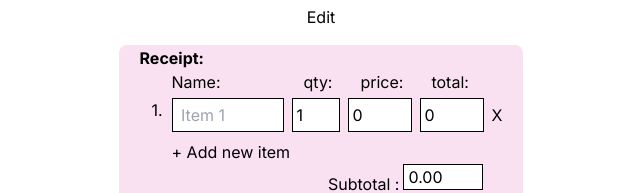
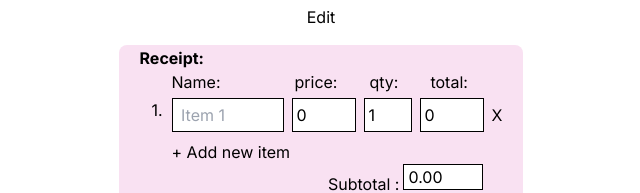
Before and after one commit to hasifjasmi/bs, a Next.js app: page /receipt in a window 1280 px wide. Shown: the part 189-382 px from the top of the page, without its empty margins (319-959 px from the left). Built offline with nearby package versions, Linux system fonts and the light colour scheme.

Commit message:
changed position of butttons

```diff
--- a/app/InputItems.jsx
+++ b/app/InputItems.jsx
@@ -22,6 +22,16 @@ export default function InputItems({
           value={name}
           onChange={(e) => onChange(e, index)}
         />
+
+        <input
+          className="border border-black p-1 w-16 text-left"
+          placeholder={" price"}
+          type="number"
+          id={item}
+          name="price"
+          value={price}
+          onChange={(e) => onChange(e, index)}
+        />
         <input
           className="border border-black p-1 w-12"
           placeholder={" qty"}
@@ -29,15 +39,6 @@ export default function InputItems({
           id={item}
           name="qty"
           value={qty}
-          onChange={(e) => onChange(e, index)}
-        />
-        <input
-          className="border border-black p-1 w-16 text-left"
-          placeholder={" price"}
-          type="number"
-          id={item}
-          name="price"
-          value={price}
           onChange={(e) => onChange(e, index)}
         />
         <input
--- a/app/page.jsx
+++ b/app/page.jsx
@@ -87,16 +87,6 @@ export default function Home() {
           </div>
         </form>
       </div>
-      <ul type="1">
-        {formValues.map(
-          (obj, index) =>
-            obj.value && (
-              <li key={index}>
-                {index + 1}. {obj.value}
-              </li>
-            )
-        )}
-      </ul>
     </main>
   );
 }
--- a/app/receipt/page.jsx
+++ b/app/receipt/page.jsx
@@ -141,9 +141,9 @@ export default function receipt() {
         </h2>
         <div className="flex flex-row right-3 gap-2 pb-1">
           <label className="pl-8"> Name:</label>
-          <label className="pl-[75px]"> qty:</label>
-          <label className="pl-5"> price:</label>
-          <label className="pl-5"> total:</label>
+          <label className="pl-[66px]">price:</label>
+          <label className="pl-6"> qty:</label>
+          <label className="pl-6"> total:</label>
         </div>
         {items.map((obj, index) => (
           <InputItems
--- a/app/select/page.jsx
+++ b/app/select/page.jsx
@@ -78,10 +78,10 @@ export default function Select() {
           totalPrice +
           Number(item.total) / Number(receipt.item[item.id].sharedby);
       });
-      console.log("Total Price: " + persons.name + " " + totalPrice);
+      // console.log("Total Price: " + persons.name + " " + totalPrice);
       persons.total = Number(totalPrice);
     });
-    console.log(persons.total);
+    // console.log(persons.total);
     handleTotal();
   };
   const setCurrentPersontoArr = () => {
@@ -92,20 +92,16 @@ export default function Select() {
       setPersons(newPerson); // set array
       for (let x in curr.items) {
         receipt.item[curr.items[x].id].sharedby++; // update sharedby for receipt array
-        // setReceipt({
-        //   ...receipt.item[curr.items[x].id],
-        //   sharedby: receipt.item[curr.items[x].id].sharedby + 1,
-        // })
 
         // setReceipt({
         //   ...receipt,
         //   item: receipt.item.map((item) =>
-        //     item.id === curr.items[x].id
+        //     Number(item.id) == Number(curr.items[x].id)
         //       ? { ...item, sharedby: item.sharedby + 1 }
         //       : item
         //   ),
         // });
-        // console.log(receipt.item[curr.items[x].id].sharedby);
+        console.log(Number(curr.items[x].id));
       }
     } catch (error) {}
     setDisplaySelected([]);
@@ -222,7 +218,7 @@ export default function Select() {
                   {parseFloat(
                     ite.total / receipt.item[ite.id].sharedby
                   ).toFixed(2)}
-                  {console.log(ite)}
+                  {/* {console.log(ite)} */}
                 </li>
               ))}
               <li>&nbsp;&nbsp;&nbsp;&nbsp;Tax: RM {taxPerPerons.toFixed(2)}</li>
```
